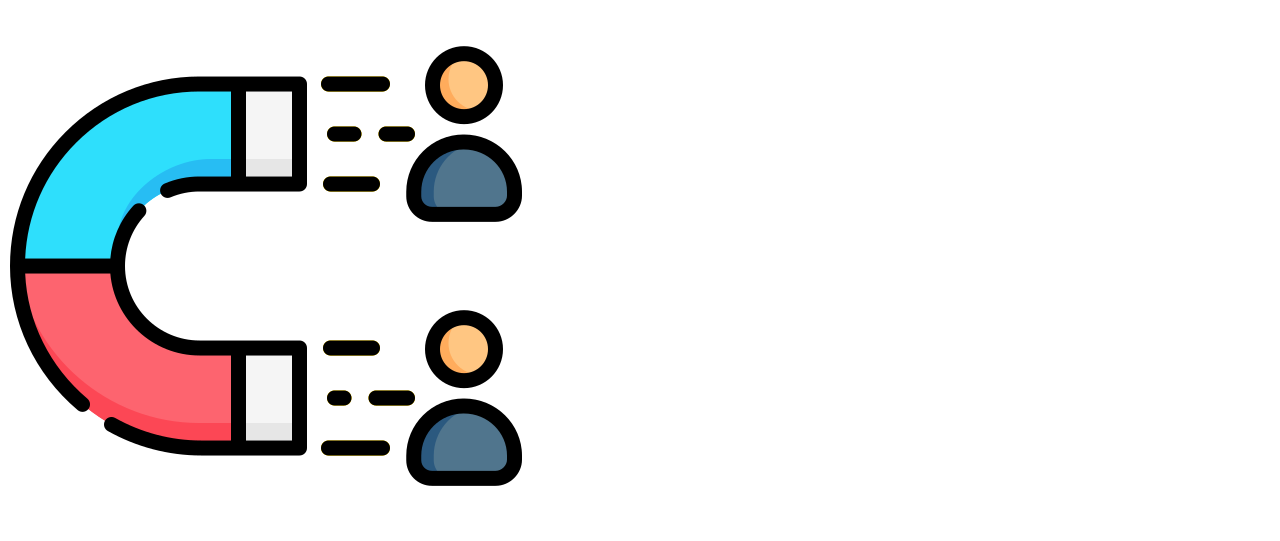
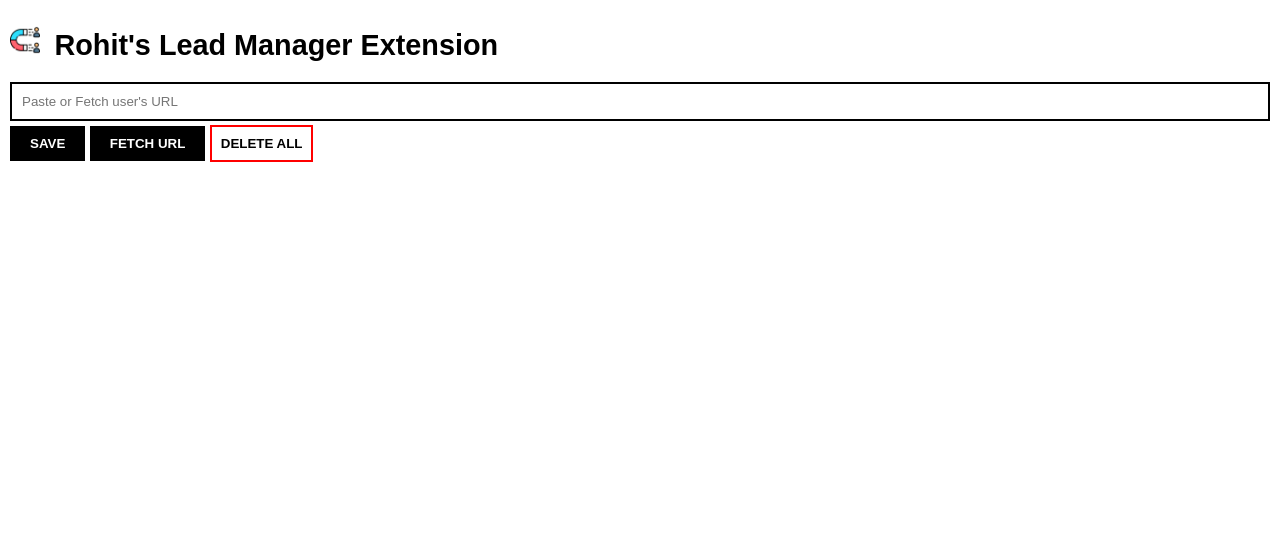
Before and after one commit to rohitkadu/Leads-Manager-Extension-Chrome, a browser extension: page index.html in a window 1280 px wide. Shown: the top 541 px of the page. Drawn offline with nearby package versions, Linux system fonts and the light colour scheme.

Commit message:
Final CSS

```diff
--- a/index.css
+++ b/index.css
@@ -2,6 +2,7 @@ body {
     margin: 0;
     padding: 10px;
     font-family: Arial, Helvetica, sans-serif;
+    min-width: 500px;
 }
 
 
@@ -21,6 +22,33 @@ button {
     font-weight: bold;
 }
 
+#ext-logo {
+    width:30px;
+    display: inline-block;
+    /* margin-left: 20px; */
+}
+
+#ext-heading {
+    display: inline-block;
+    font-size: 1.8rem;
+    margin-left: 10px;
+    justify-content: center;
+}
+
+.logo-heading {
+    justify-content: center;
+    display: flex;
+    justify-content: space-between;
+}
+
+#delete-btn {
+    border: 2px solid red;
+    background-color: #ffffff;
+    color: black;
+    padding: 9px;
+    /* cursor: no-drop; */
+}
+
 
 ul {
     margin-top: 20px;
```
